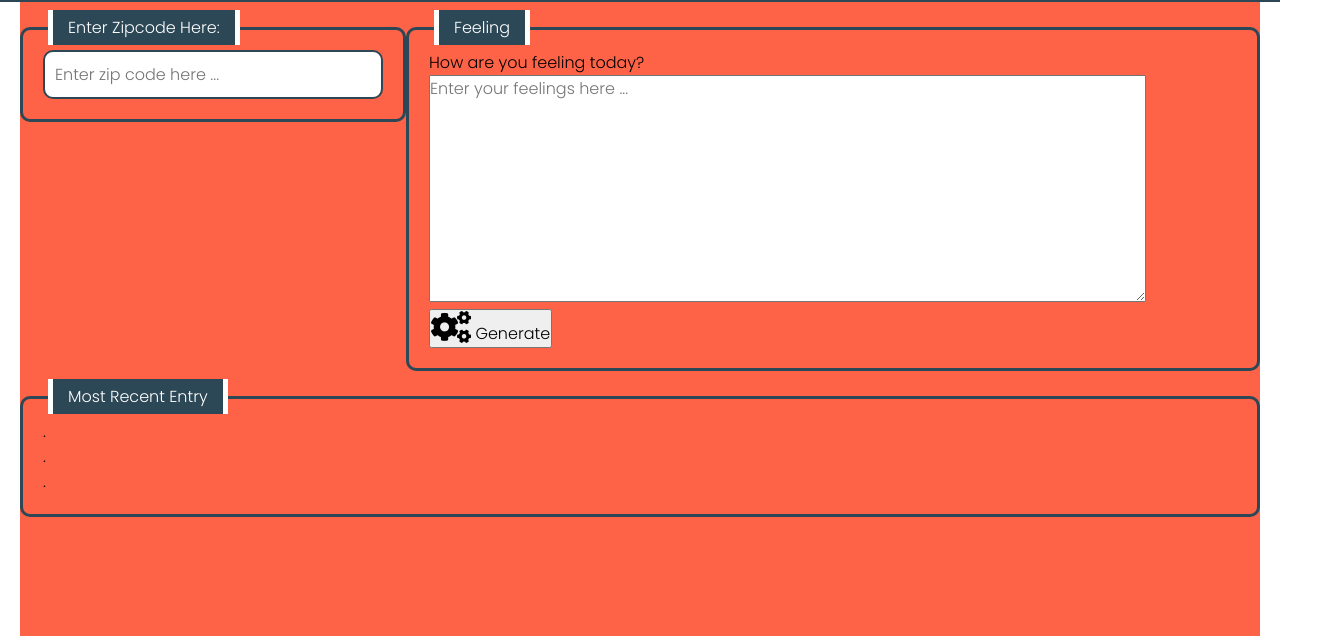
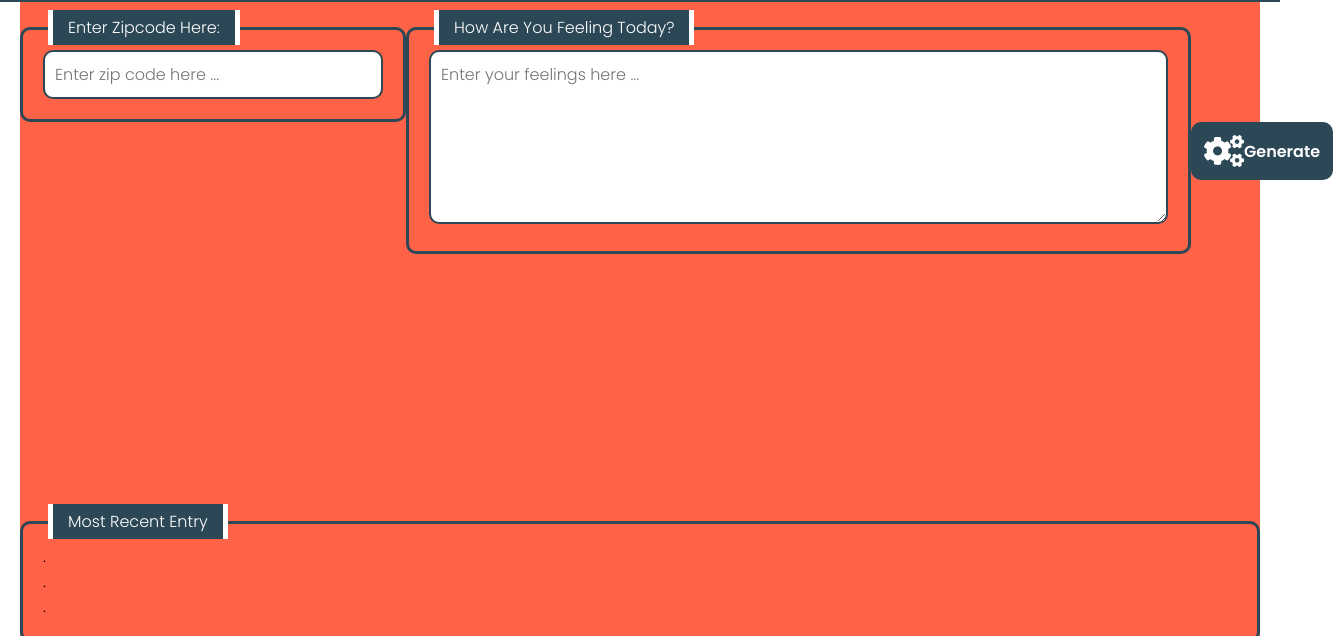
Before and after one commit to ibrahimelmokhtar/js-sample-weather-app, a plain HTML site: page website/index.html in a window 1280 px wide. Shown: the part 78-714 px from the top of the page, 1333 px wide, since content can reach past the window. Drawn offline with Linux system fonts and the light colour scheme.

Commit message:
Style feeling section

```diff
--- a/website/css/styles.css
+++ b/website/css/styles.css
@@ -46,6 +46,11 @@ main {
 
     background-color: tomato;
     position: relative;
+
+    display: flex;
+    flex-direction: column;
+    justify-content: space-between;
+    align-items: initial;
 }
 
 section.section__container {
@@ -86,6 +91,8 @@ main div#user__inputs__container {
     flex-direction: row;
     justify-content: space-between;
     align-items: flex-start;
+
+    position: relative;
 }
 
 /* ************************************************************** */
@@ -98,7 +105,8 @@ section.zipcode__section {
     align-items: center;
 }
 
-section.zipcode__section input {
+section.zipcode__section input,
+section.feeling__section textarea {
     color: #2c4755;
 
     padding: 10px;
@@ -115,8 +123,43 @@ section.feeling__section {
 }
 
 /* ************************************************************** */
+/* ********************   Generate Button   ********************* */
+/* ************************************************************** */
+main button {
+    background-color: #2c4755;
+    color: #ffffff;
+
+    font-weight: 600;
+
+    width: 150px;
+    padding: 8px;
+    margin-top: 15vh;
+
+    border: 5px solid #2c4755;
+    border-radius: 10px;
+
+    display: flex;
+    flex-direction: row;
+    justify-content: space-between;
+    align-items: center;
+
+    transition-duration: 0.5s;
+    transition-property: background-color, color;
+}
+
+main button span {
+    font-weight: 600;
+}
+
+main button:hover {
+    cursor: pointer;
+    background-color: #ffffff;
+    color: #2c4755;
+}
+
+
+/* ************************************************************** */
 /* ********************   Display Section   ********************* */
 /* ************************************************************** */
-section.display__section {
-    /* display: none; */
-}
+/* section.display__section {
+} */
--- a/website/index.html
+++ b/website/index.html
@@ -38,14 +38,14 @@
         </section>
 
         <section class="section__container feeling__section">
-          <h2 class="section__title">Feeling</h2>
-          <label for="feelings">How are you feeling today?</label>
-          <textarea class="myInput" id="feelings" placeholder="Enter your feelings here ..." rows="9" cols="50"></textarea>
-          <button id="generate" type="submit">
-            <i class="fas fa-cogs fa-2x"></i>
-            <span>Generate</span>
-          </button>
+          <h2 class="section__title">How are you feeling today?</h2>
+          <textarea class="myInput" id="feelings" placeholder="Enter your feelings here ..." rows="6" cols="50"></textarea>
         </section>
+
+        <button id="generate" type="submit">
+          <i class="fas fa-cogs fa-2x"></i>
+          <span>Generate</span>
+        </button>
       </div>
 
       <section class="section__container display__section">
```
